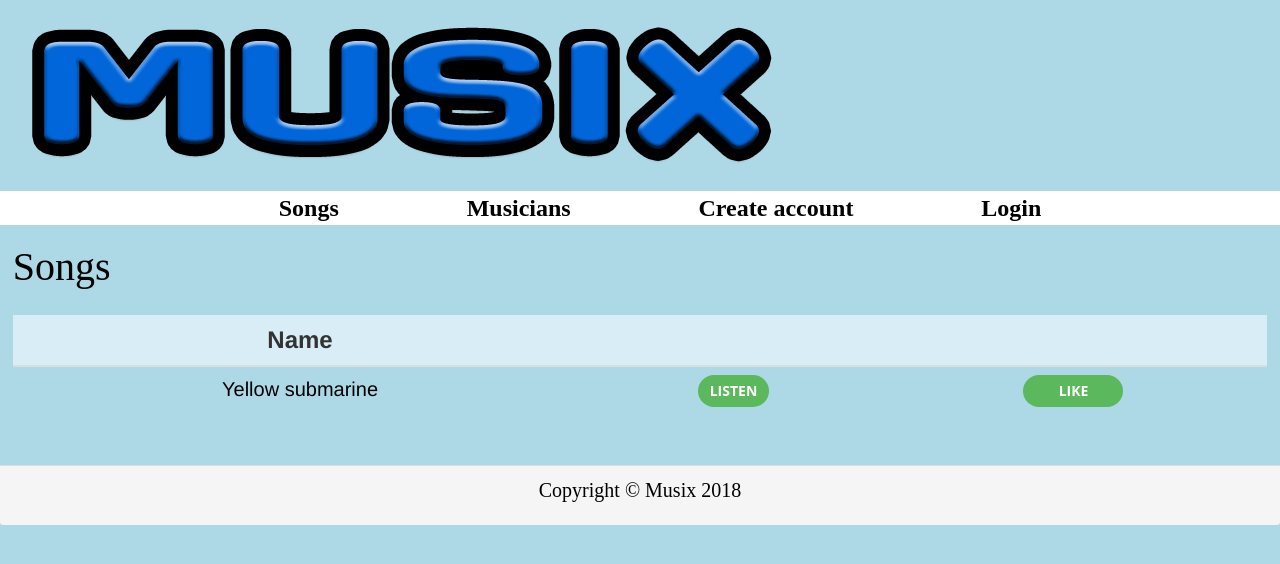
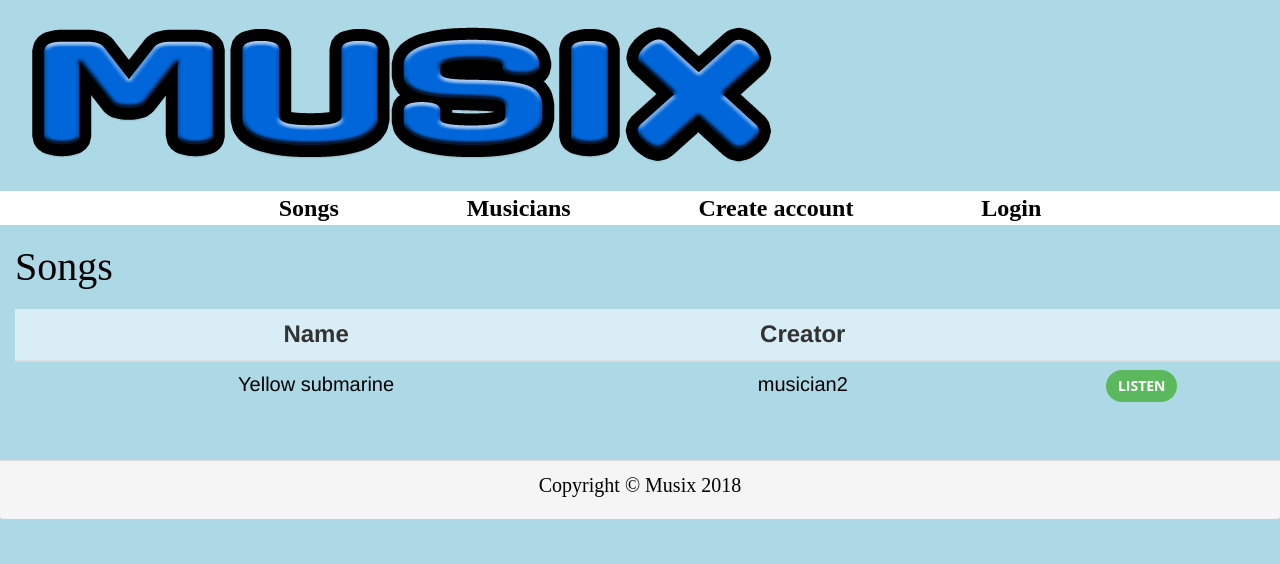
Before and after one commit to javiparra17/Musix, a Django app: page /songs in a window 1280 px wide. Shown: the top 564 px of the page. Run offline with Django 3.2, Linux system fonts and the light colour scheme; data comes from the database, SQL or seed files in the repository; some libraries are stand-ins or nearby versions.

Commit message:
Pequeñas modificaciones

```diff
--- a/Musix/main/static/css/songs.css
+++ b/Musix/main/static/css/songs.css
@@ -2,13 +2,13 @@
     font-family: "Axaxax Rg";
     font-size: 40px;
     color: black;
-    margin-left: 1%;
-    margin-bottom: 2%;
+    margin-left: 15px;
+    margin-bottom: 20px;
 }
 
 #tableSongs{
-    width: 98%;
-    margin-left: 1%;
+    width: 1320px;
+    margin-left: 15px;
 }
 
 th{
--- a/Musix/main/views/musician.py
+++ b/Musix/main/views/musician.py
@@ -25,6 +25,7 @@ def musicians(request):
                 found_user = User.objects.filter(Q(first_name__icontains=text) |
                                                  Q(last_name__icontains=text) |
                                                  Q(username__icontains=text))
+                found_user.exclude(username="admin")
                 found_musicians = []
                 for u in found_user:
                     if request.user.is_authenticated():
@@ -57,5 +58,5 @@ def musicians(request):
         except (PageNotAnInteger, EmptyPage):
             p_musicians = paginator_musicians.page(1)
 
-        return render(request, 'musicians.html', {'form':form,
+        return render(request, 'musicians.html', {'form': form,
                                                   'musicians': p_musicians})
--- a/Musix/templates/createInstrument.html
+++ b/Musix/templates/createInstrument.html
@@ -6,6 +6,10 @@
 
 <div>
     {% include "header.html" %}
+</div>
+
+<div>
+    {% include "menu.html" %}
 </div>
 
 <div>
--- a/Musix/templates/menu.html
+++ b/Musix/templates/menu.html
@@ -19,6 +19,7 @@
         <ul id="ulAdmin">
             <li><a href="/musicians">Musicians</a></li>
             <li><a href="/instruments">Instruments</a></li>
+            <li><a href="/reports">Reports</a></li>
             <li><a href="/logout">Logout</a></li>
         </ul>
     </div>
--- a/Musix/templates/songs.html
+++ b/Musix/templates/songs.html
@@ -21,9 +21,9 @@
         <table class="table table-responsive table-hover" id="tableSongs">
             <thead>
                 <tr class="info">
-                    <th onclick="sortTable(0, 'tableSongsDiv')">Name</th>
-                    <th onclick="sortTable(1, 'tableSongsDiv')"></th>
-                    <th></th>
+                    <th>Name</th>
+                    <th onclick="sortTable(1, 'tableSongsDiv')">Creator</th>
+                    <th onclick="sortTable(2, 'tableSongsDiv')"></th>
                 </tr>
             </thead>
             <tbody>
@@ -33,6 +33,11 @@
                             <a href="/song/{{ s.id }}" id="infoButton">{{ s.name }}</a>
                         </td>
                         {% if s.creator.user != user %}
+                            <td>
+                                <a href="profile/{{ s.creator.user.username }}" id="infoButton">
+                                    {{ s.creator.user.username }}
+                            </a>
+                            </td>
                             <td>
                                 {% if not s.finished %}
                                     {% if s not in participations  %}
@@ -48,11 +53,8 @@
                                     </button>
                                 {% endif %}
                             </td>
-                            <td>
-                                <a href="/likeSong/{{ s.id }}" role="button" class="btn btn-success" id="likeButton">Like</a>
-                            </td>
                         {% else %}
-                            <td></td>
+                            <td>You</td>
                             <td></td>
                         {% endif %}
                     </tr>
```
